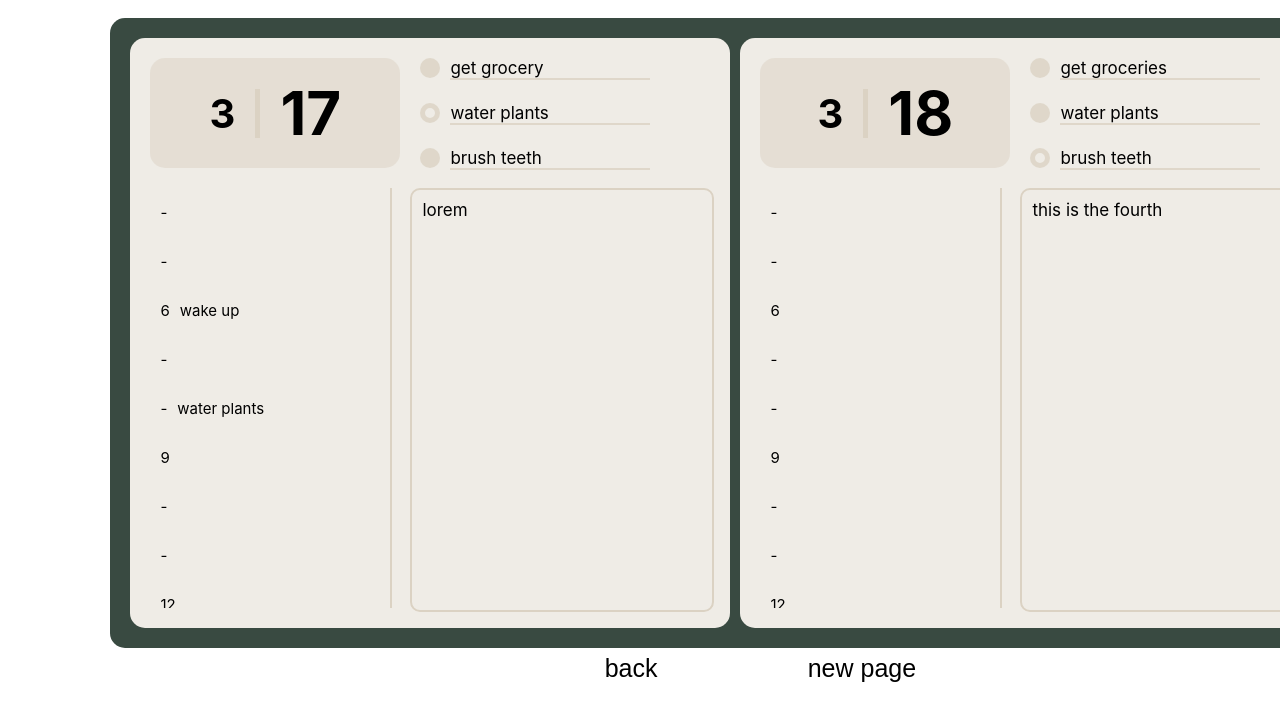
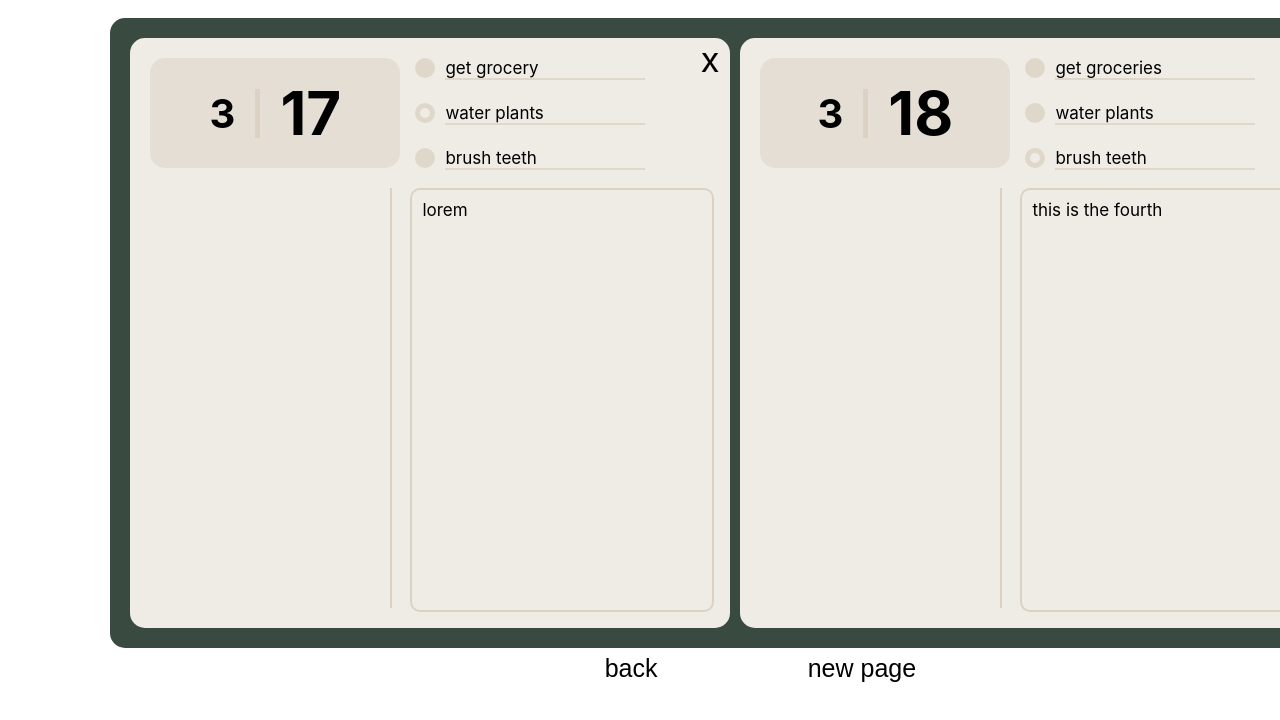
Before and after one commit to samuelmanor/aden-react-node, a React (Create React App) app: page / in a window 1280 px wide. Shown: the top 720 px of the page. Built offline with nearby package versions, Linux system fonts and the light colour scheme; data requests are answered from the project's data file.

Commit message:
added delete page function, delete confirmation notif component

```diff
--- a/db.json
+++ b/db.json
@@ -140,6 +140,16 @@
           "time": 15,
           "event": "pick up friend @ airport",
           "id": 1
+        },
+        {
+          "time": 6,
+          "event": "wake up",
+          "id": 2
+        },
+        {
+          "time": 7,
+          "event": "hello",
+          "id": 3
         }
       ],
       "entry": "this is the fourth",
--- a/src/App.js
+++ b/src/App.js
@@ -78,7 +78,7 @@ function App() {
     const prevPage = { ...firstPage };
     setFirstPage(prevPage);
     setSecondPage(newPage);
-  }
+  };
 
   function createPage() {
     const today = new Date();
@@ -114,6 +114,14 @@ function App() {
 
   };
 
+  function deletePage(id) {
+    pageService.remove(id)
+      .then(() => {
+        getPageCount();
+        goBack();
+      })
+  };
+
   function getPageCount() {
     pageService.pageCount()
       .then(res => {
@@ -136,11 +144,11 @@ function App() {
   return (
     <div style={appStyle.app}>
       <div style={appStyle.firstPage}>
-        {firstPage !== {} ? <Page page={firstPage} pageService={pageService} setCurrentPage={setFirstPage} /> : null}
+        {firstPage !== {} ? <Page page={firstPage} pageService={pageService} setCurrentPage={setFirstPage} deletePage={deletePage} /> : null}
       </div>
 
       <div style={appStyle.secondPage}>
-        {secondPage !== {} ? <Page page={secondPage} pageService={pageService} setCurrentPage={setSecondPage} /> : null}
+        {secondPage !== {} ? <Page page={secondPage} pageService={pageService} setCurrentPage={setSecondPage} deletePage={deletePage} /> : null}
       </div>
 
       <div style={appStyle.nav}>
--- a/src/components/CalRow.js
+++ b/src/components/CalRow.js
@@ -10,17 +10,17 @@ function CalRow({ id, calArr, handleUpdateEvent }) {
             cursor: 'pointer',
             fontSize: 15,
             display: 'flex',
-            alignItems: 'center',
+            alignItems: 'center'
         },
 
         hover: {
-            backgroundColor: 'rgba(219, 210, 195, 0.5)',
+            backgroundColor: 'rgba(219, 210, 195, 0.5)'
         },
 
         event: {
             marginLeft: 10,
             width: 200,
-            minHeight: 20,
+            minHeight: 20
         },
 
         input: {
@@ -38,34 +38,34 @@ function CalRow({ id, calArr, handleUpdateEvent }) {
         }
     };
 
-    useEffect(() => {
-        let obj;
-        if (calArr) {
-            obj = calArr.find(e => e.time === id);
-        };
+    // useEffect(() => { // none of this works now lol
+    //     let obj;
+    //     if (calArr) {
+    //         obj = calArr.find(e => e.time === id);
+    //     };
 
-        if (obj) {
-            setEventText(obj.event);
-        };
-    }, [calArr, id]);
+    //     if (obj) {
+    //         setEventText(obj.event);
+    //     };
+    // }, [calArr, id]);
 
-    useEffect(() => {
-        const input = document.getElementById('event-input');
-        if (input) {
-            input.focus();
-        };
-    }, [editingState]);
+    // useEffect(() => {
+    //     const input = document.getElementById('event-input');
+    //     if (input) {
+    //         input.focus();
+    //     };
+    // }, [editingState]);
 
-    function updateEvent() {
-        handleUpdateEvent(id, eventText);
-        setEditingState(false);
-    };
+    // function updateEvent() {
+    //     handleUpdateEvent(id, eventText);
+    //     setEditingState(false);
+    // };
 
     return (
         <div onMouseEnter={() => setHover(true)} onMouseLeave={() => setHover(false)} style={{ ...calStyle.normal, ...(hover ? calStyle.hover : null)}}>
-            <p>{id % 3 === 0 || id === 0 ? id : '-'}</p>
+            {/* <p>{id % 3 === 0 || id === 0 ? id : '-'}</p> */}
 
-            {editingState
+            {/* {editingState
                 ?
                 <div>
                     <input id='event-input' maxLength='20' value={eventText} onChange={(e) => setEventText(e.target.value)} style={{ ...calStyle.event, ...calStyle.input }} />
@@ -73,7 +73,7 @@ function CalRow({ id, calArr, handleUpdateEvent }) {
                 </div>
                 :
                 <div style={calStyle.event} onClick={() => setEditingState(true)}>{eventText}</div>
-            }
+            } */}
         </div>
     );
 };
--- /dev/null
+++ b/src/components/Notif.js
@@ -0,0 +1,60 @@
+import React from "react";
+
+function Notif({ id, day, month, show, setShow, deletePage }) {
+    const notifStyle = {
+        div: {
+            position: 'absolute',
+            backgroundColor: '#394a41',
+            borderRadius: 10,
+            marginLeft: 60,
+            marginTop: 200,
+            padding: 30,
+            height: 140,
+            width: 440,
+            color: 'white',
+            fontSize: 20,
+            textAlign: 'center'
+        },
+
+        confirm: {
+            display: 'flex',
+            justifyContent: 'center',
+            gap: 40
+        },
+
+        button: {
+            backgroundColor: 'transparent',
+            border: 'none',
+            color: 'white',
+            fontSize: 30,
+            cursor: 'pointer'
+        }
+    };
+
+    if (show === false) {
+        return null
+    };
+
+    function handleNo() {
+        setShow(false);
+    };
+
+    function handleYes() {
+        deletePage(id);
+        setShow(false);
+    };
+
+    return (
+        <div style={notifStyle.div}>
+            <p>are you sure you want to delete the page for {month}.{day}?</p>
+            <p>this action can't be undone.</p>
+
+            <div style={notifStyle.confirm}>
+                <button style={notifStyle.button} onClick={handleYes}>yes</button>
+                <button style={notifStyle.button} onClick={handleNo}>no</button>
+            </div>
+        </div>
+    );
+};
+
+export default Notif;
--- a/src/components/Page.js
+++ b/src/components/Page.js
@@ -1,12 +1,14 @@
 import React, { useState, useEffect } from "react";
 import CalRow from "./CalRow";
+import Notif from "./Notif";
 import ToDo from "./ToDo";
 
-function Page({ page, pageService, setCurrentPage }) {
+function Page({ page, pageService, setCurrentPage, deletePage }) {
     const [toDoArr, setToDoArr] = useState({});
     const [calArr, setCalArr] = useState([]);
     const [editingState, setEditingState] = useState(false);
     const [entryText, setEntryText] = useState(page.entry);
+    const [showNotif, setShowNotif] = useState(false);
 
     const pageStyle = {
         page: {
@@ -28,24 +30,24 @@ function Page({ page, pageService, setCurrentPage }) {
             justifyContent: 'center',
             gap: 20,
             fontSize: 40,
-            alignItems: 'center',
+            alignItems: 'center'
         },
 
         month: {
             fontSize: 40,
-            borderRight: '5px solid rgba(219, 210, 195)',
+            borderRight: '5px solid rgb(219, 210, 195)',
             paddingRight: 20
         },
 
         toDo: {
             position: 'absolute',
-            marginLeft: 280,
+            marginLeft: 275,
             marginTop: 20
         },
 
         entry: {
             position: 'absolute',
-            border: '2px solid rgba(219, 210, 195)',
+            border: '2px solid rgb(219, 210, 195)',
             borderRadius: 10,
             height: 400,
             width: 280,
@@ -54,7 +56,7 @@ function Page({ page, pageService, setCurrentPage }) {
             padding: 10,
             backgroundColor: 'transparent',
             resize: 'none',
-            fontSize: 17,
+            fontSize: 17
         },
 
         button: {
@@ -76,7 +78,14 @@ function Page({ page, pageService, setCurrentPage }) {
             marginTop: 150,
             marginLeft: 20,
             borderRight: '2px solid rgba(219, 210, 195)',
-            overflow: 'scroll',
+            overflow: 'scroll'
+        },
+
+        delete: {
+            position: 'absolute',
+            marginLeft: 570,
+            fontSize: 35,
+            cursor: 'pointer'
         }
     };
 
@@ -160,6 +169,10 @@ function Page({ page, pageService, setCurrentPage }) {
         setEditingState(false);
     };
 
+    function handleDeletePage() {
+        setShowNotif(true);
+    };
+
     function createToDos() {
         return toDoArr?.map?.(obj => <ToDo key={obj.id} id={obj.id} task={obj.task} completed={obj.completed} handleUpdateTask={handleUpdateTask} />);
     };
@@ -190,6 +203,10 @@ function Page({ page, pageService, setCurrentPage }) {
             <div style={pageStyle.cal}>
                 {createCalEvents()}
             </div>
+
+            <div style={pageStyle.delete} onClick={handleDeletePage}>x</div>
+
+            <Notif id={page.id} day={page.day} month={page.month} show={showNotif} setShow={setShowNotif} deletePage={deletePage} />
         </div>
     )
 };
--- a/src/components/ToDo.js
+++ b/src/components/ToDo.js
@@ -34,12 +34,12 @@ function ToDo({ id, task, completed, handleUpdateTask }) {
             marginTop: 0,
             borderBottom: '2px solid rgba(219, 210, 195, 0.8)',
             width: 200,
-            fontSize: 17,
+            fontSize: 17
         },
 
         task: {
             marginLeft: 10,
-            marginBottom: 16,
+            marginBottom: 16
         },
 
         input: {
@@ -72,7 +72,7 @@ function ToDo({ id, task, completed, handleUpdateTask }) {
 
     useEffect(() => {
         setTaskText(task);
-    }, [task])
+    }, [task]);
 
     return (
         <div style={toDoStyle.div}>
```
